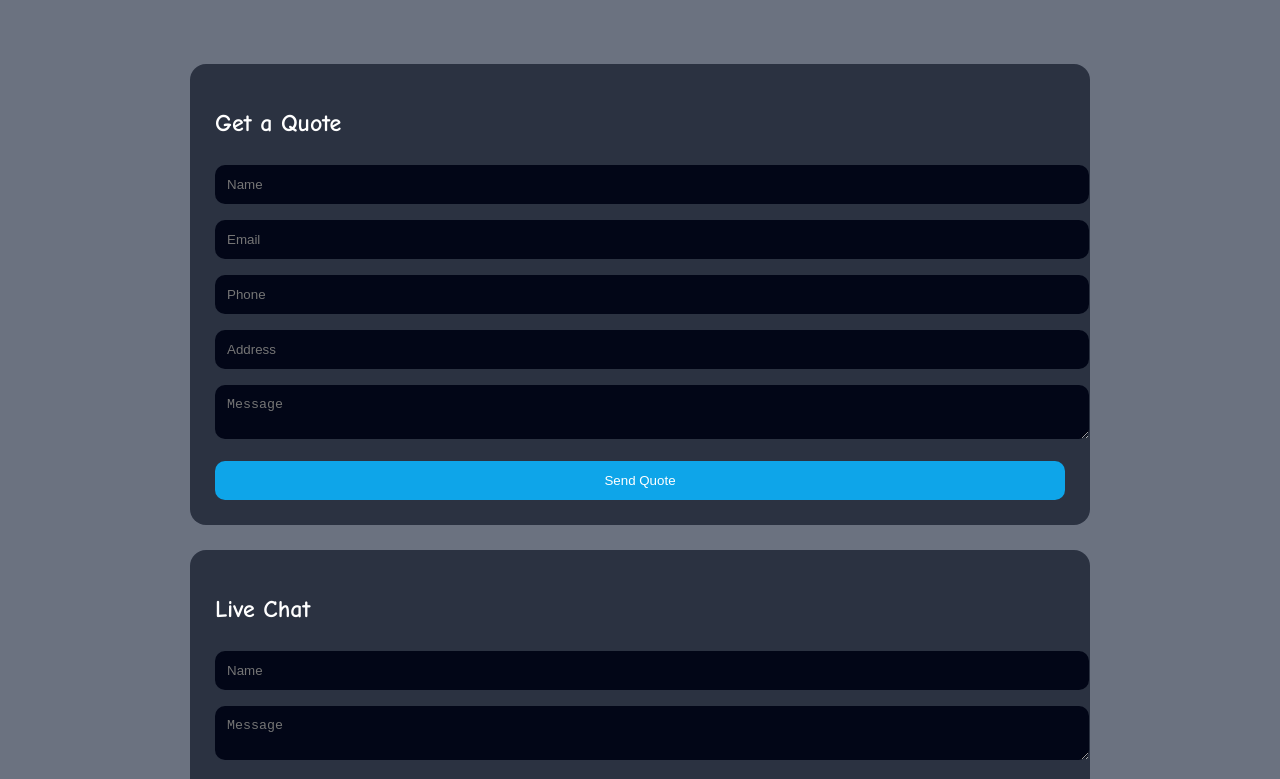
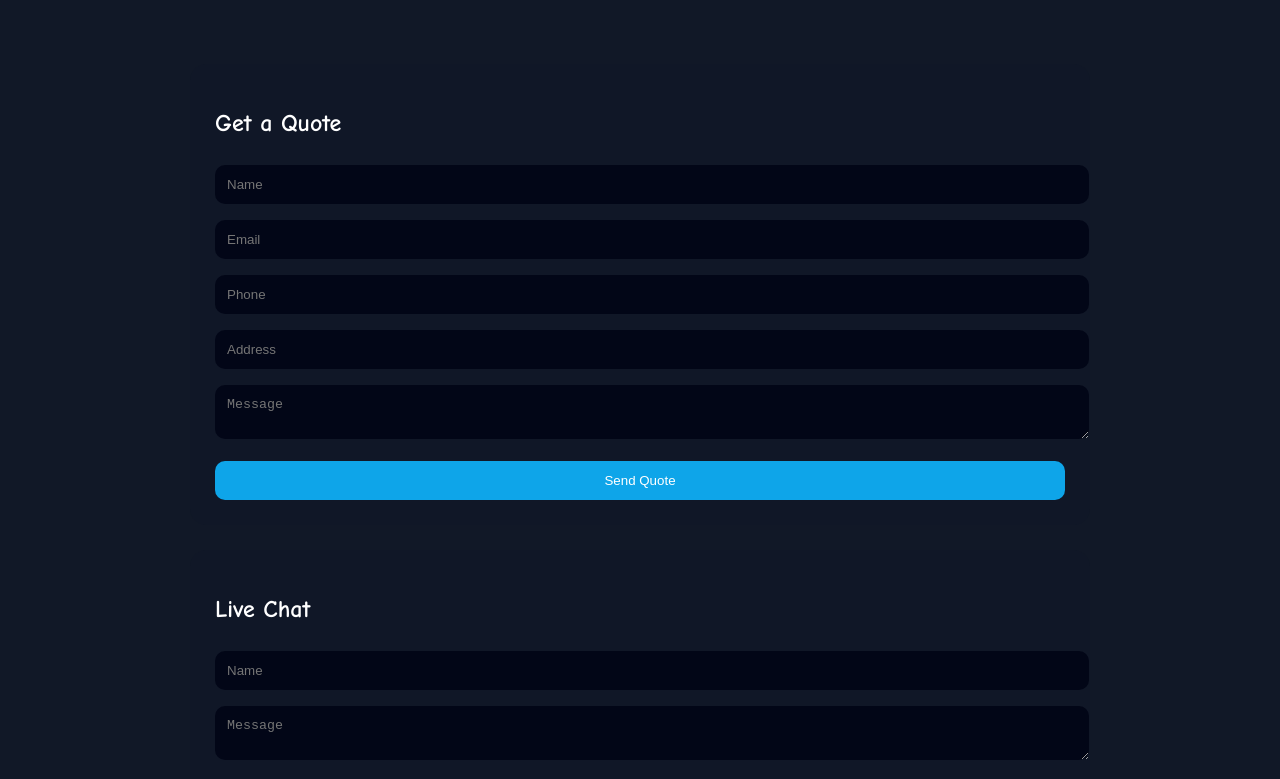
Before and after one commit to rumseycatherine255-svg/website, a website: page public/index.html in a window 1280 px wide. Shown: the part 167-946 px from the top of the page. Drawn offline with Linux system fonts and the light colour scheme.

Commit message:
Update index.html

```diff
--- a/public/index.html
+++ b/public/index.html
@@ -8,7 +8,7 @@
     body {
       margin: 0;
       font-family: Comic Sans MS;
-      background: #6b7280;
+      background: #111827;
       color: white;
     }
 
```
